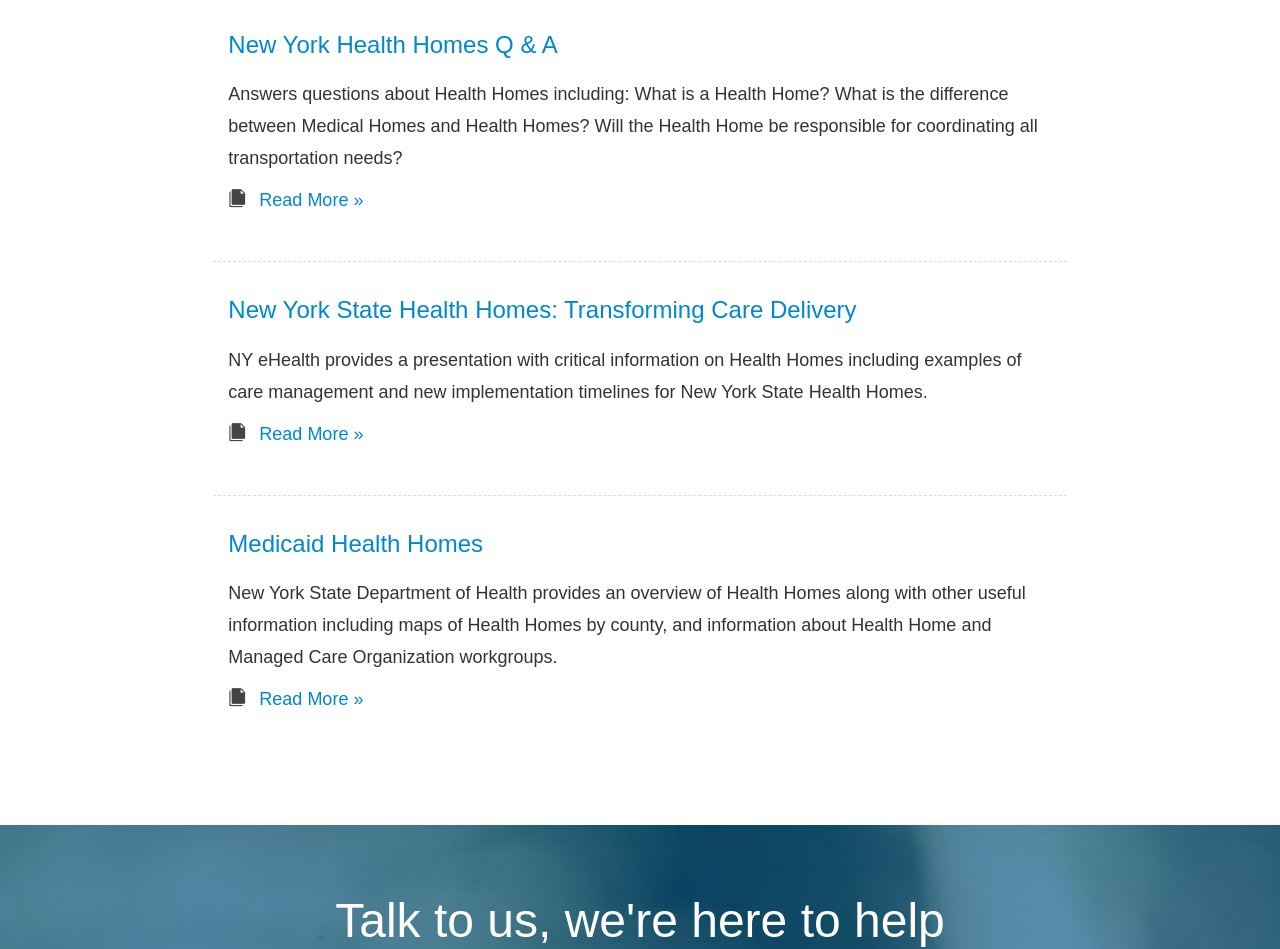
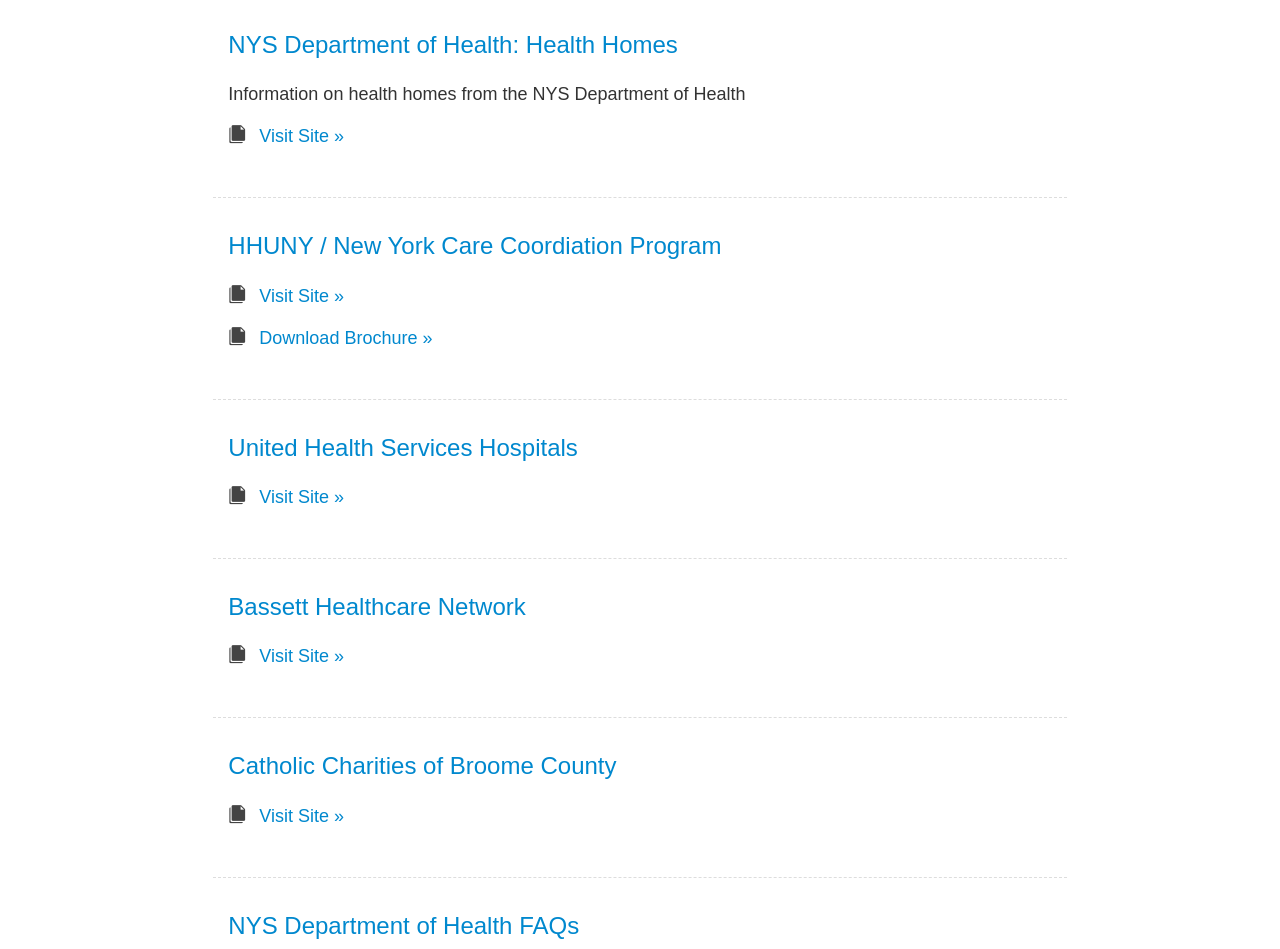
Before and after one commit to ObiruLabs/stcc-demo, a plain HTML site: page resources.html in a window 1280 px wide. Shown: the part 251-1200 px from the top of the page. Drawn offline with Linux system fonts and the light colour scheme; a script that the page names is missing; a web font is replaced by a local one.

Commit message:
Updating resources

```diff
--- a/resources.html
+++ b/resources.html
@@ -37,21 +37,21 @@
                   <span class='icon-bar'></span>
               </button>
             <span class='navbar-brand'>
-          <a class='logo navbar-brand' href='/stcc-demo/'>
-            <img data-src='/stcc-demo/images/stcc-logo-header.svg' onerror="this.onerror=null; this.src='/images/stcc-logo-header.png'">
+              <a class='logo navbar-brand' href='/'>
+                  <img data-src='/images/stcc-logo-header.svg' onerror="this.onerror=null; this.src='/images/stcc-logo-header.png'">
               </a>
             </span>
           </div>
           <div class='collapse navbar-collapse' id='navbar-collapse'>
               <ul class='nav navbar-nav navbar-right'>
                   <li class=''>
-            <a href='/stcc-demo/services.html'>Services</a>
+                      <a href='/services.html'>Services</a>
                   </li>
                   <li class='active'>
-            <a href='/stcc-demo/resources.html'>Resources</a>
+                      <a href='/resources.html'>Resources</a>
                   </li>
                   <li class=''>
-            <a href='/stcc-demo/contact.html'>
+                      <a href='/contact.html'>
                           Contact
                       </a>
                   </li>
@@ -64,14 +64,100 @@
               <section class='resources--resource'>
                   <div class='col-sm-8 col-sm-offset-2'>
                       <h3>
-              <a href='https://providers.amerigroup.com/ProviderDocuments/NYNY_HP_HealthHomeFAQ.pdf'>
-                New York Health Homes Q & A
+                          <a href='https://www.health.ny.gov/health_care/medicaid/program/medicaid_health_homes/'>
+                              NYS Department of Health: Health Homes
                           </a>
                       </h3>
-            <p>Answers questions about Health Homes including: What is a Health Home? What is the difference between Medical Homes and Health Homes? Will the Health Home be responsible for coordinating all transportation needs?</p>
+                      <p>Information on health homes from the NYS Department of Health</p>
                       <p>
                           <span class='geomicon-files'></span>
-              <a href='https://providers.amerigroup.com/ProviderDocuments/NYNY_HP_HealthHomeFAQ.pdf'>
+                          <a href='https://www.health.ny.gov/health_care/medicaid/program/medicaid_health_homes/'>
+                              Visit Site &raquo;
+                          </a>
+                      </p>
+                  </div>
+              </section>
+              <section class='resources--resource'>
+                  <div class='col-sm-8 col-sm-offset-2'>
+                      <h3>
+                          <a href='http://www.carecoordination.org/health-homes.aspx'>
+                              HHUNY / New York Care Coordiation Program
+                          </a>
+                      </h3>
+                      <p></p>
+                      <p>
+                          <span class='geomicon-files'></span>
+                          <a href='http://www.carecoordination.org/health-homes.aspx'>
+                              Visit Site &raquo;
+                          </a>
+                      </p>
+                      <p>
+                          <span class='geomicon-files'></span>
+                          <a href='/stcc-demo/files/HHUNY-NYCCP-HealthHomeBrochure.pdf'>
+                              Download Brochure &raquo;
+                          </a>
+                      </p>
+                  </div>
+              </section>
+              <section class='resources--resource'>
+                  <div class='col-sm-8 col-sm-offset-2'>
+                      <h3>
+                          <a href='http://www.uhs.net/'>
+                              United Health Services Hospitals
+                          </a>
+                      </h3>
+                      <p></p>
+                      <p>
+                          <span class='geomicon-files'></span>
+                          <a href='http://www.uhs.net/'>
+                              Visit Site &raquo;
+                          </a>
+                      </p>
+                  </div>
+              </section>
+              <section class='resources--resource'>
+                  <div class='col-sm-8 col-sm-offset-2'>
+                      <h3>
+                          <a href='http://www.bassett.org/'>
+                              Bassett Healthcare Network
+                          </a>
+                      </h3>
+                      <p></p>
+                      <p>
+                          <span class='geomicon-files'></span>
+                          <a href='http://www.bassett.org/'>
+                              Visit Site &raquo;
+                          </a>
+                      </p>
+                  </div>
+              </section>
+              <section class='resources--resource'>
+                  <div class='col-sm-8 col-sm-offset-2'>
+                      <h3>
+                          <a href='http://www.catholiccharitiesbc.org/'>
+                              Catholic Charities of Broome County
+                          </a>
+                      </h3>
+                      <p></p>
+                      <p>
+                          <span class='geomicon-files'></span>
+                          <a href='http://www.catholiccharitiesbc.org/'>
+                              Visit Site &raquo;
+                          </a>
+                      </p>
+                  </div>
+              </section>
+              <section class='resources--resource'>
+                  <div class='col-sm-8 col-sm-offset-2'>
+                      <h3>
+                          <a href='https://www.health.ny.gov/health_care/medicaid/program/medicaid_health_homes/questions_and_answers.htm'>
+                              NYS Department of Health FAQs
+                          </a>
+                      </h3>
+                      <p>NYS Department of Health provides answers and information to frequently asked questions</p>
+                      <p>
+                          <span class='geomicon-files'></span>
+                          <a href='https://www.health.ny.gov/health_care/medicaid/program/medicaid_health_homes/questions_and_answers.htm'>
                               Read More &raquo;
                           </a>
                       </p>
@@ -80,30 +166,14 @@
               <section class='resources--resource'>
                   <div class='col-sm-8 col-sm-offset-2'>
                       <h3>
-              <a href='http://nyehealth.org/wp-content/uploads/2012/07/Transforming-Care-Delivery-Through-Health-Homes-RHIO-meeting.pdf'>
-                New York State Health Homes: Transforming Care Delivery
+                          <a href='https://www.health.ny.gov/health_care/medicaid/program/medicaid_health_homes/forms/index.htm'>
+                              NYS Department of Health Forms
                           </a>
                       </h3>
-            <p>NY eHealth provides a presentation with critical information on Health Homes including examples of care management and new implementation timelines for New York State Health Homes.</p>
+                      <p>Additional information from NYS Department of Health on forms and guidance on protecting personal health information.</p>
                       <p>
                           <span class='geomicon-files'></span>
-              <a href='http://nyehealth.org/wp-content/uploads/2012/07/Transforming-Care-Delivery-Through-Health-Homes-RHIO-meeting.pdf'>
-                Read More &raquo;
-              </a>
-            </p>
-          </div>
-        </section>
-        <section class='resources--resource'>
-          <div class='col-sm-8 col-sm-offset-2'>
-            <h3>
-              <a href='http://www.health.ny.gov/health_care/medicaid/program/medicaid_health_homes/'>
-                Medicaid Health Homes
-              </a>
-            </h3>
-            <p>New York State Department of Health provides an overview of Health Homes along with other useful information including maps of Health Homes by county, and information about Health Home and Managed Care Organization workgroups.</p>
-            <p>
-              <span class='geomicon-files'></span>
-              <a href='http://www.health.ny.gov/health_care/medicaid/program/medicaid_health_homes/'>
+                          <a href='https://www.health.ny.gov/health_care/medicaid/program/medicaid_health_homes/forms/index.htm'>
                               Read More &raquo;
                           </a>
                       </p>
```
Also changed, not shown: 1 other file. Lines whose indentation alone changed are shown as unchanged.
